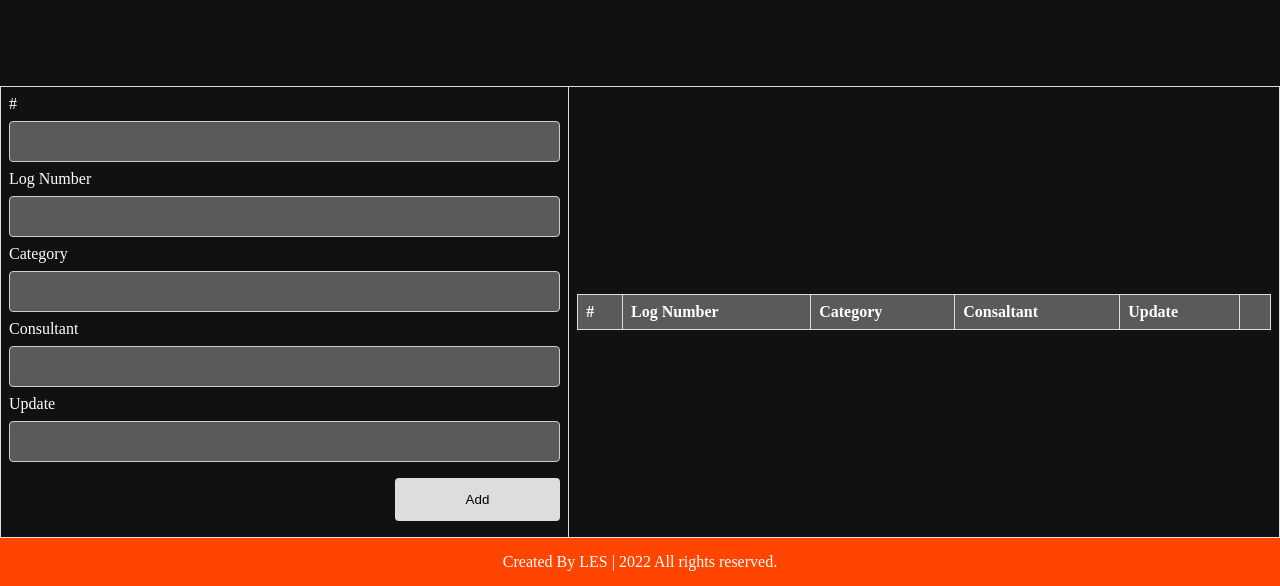
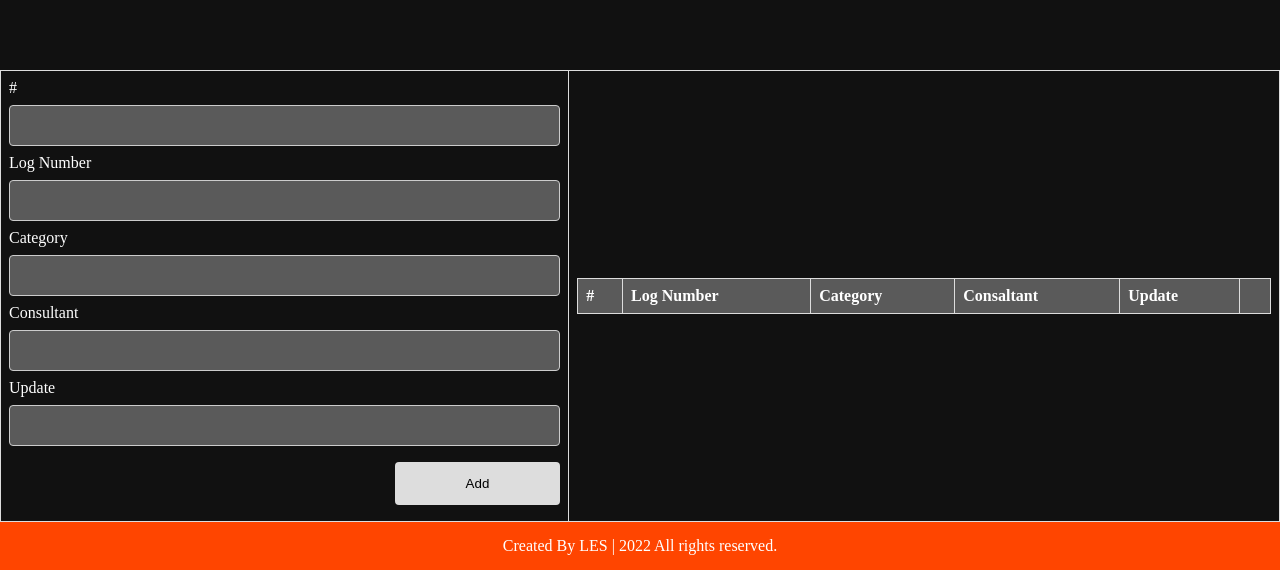
Before and after one commit to thabang077/LES.github.io, a plain HTML site: page index.html in a window 1280 px wide. Shown: the part 250-836 px from the top of the page. Drawn offline with Linux system fonts and the light colour scheme.

Commit message:
Update styles.css

```diff
--- a/styles.css
+++ b/styles.css
@@ -55,7 +55,7 @@ section .title::after {
     color: #fff;
     background-color: #111;
     min-height: 500px;
-    margin-top: -16vh;
+    margin-top: -12vh;
     background-size: cover;
     background-attachment: fixed;
     font-family: 'Ubuntu', sans-serif;
@@ -90,7 +90,7 @@ section .title::after {
 body > table{
     width: 100%;
     color: white;
-    margin-top: -42vh;
+    margin-top: -48vh;
 
 }
 
```
